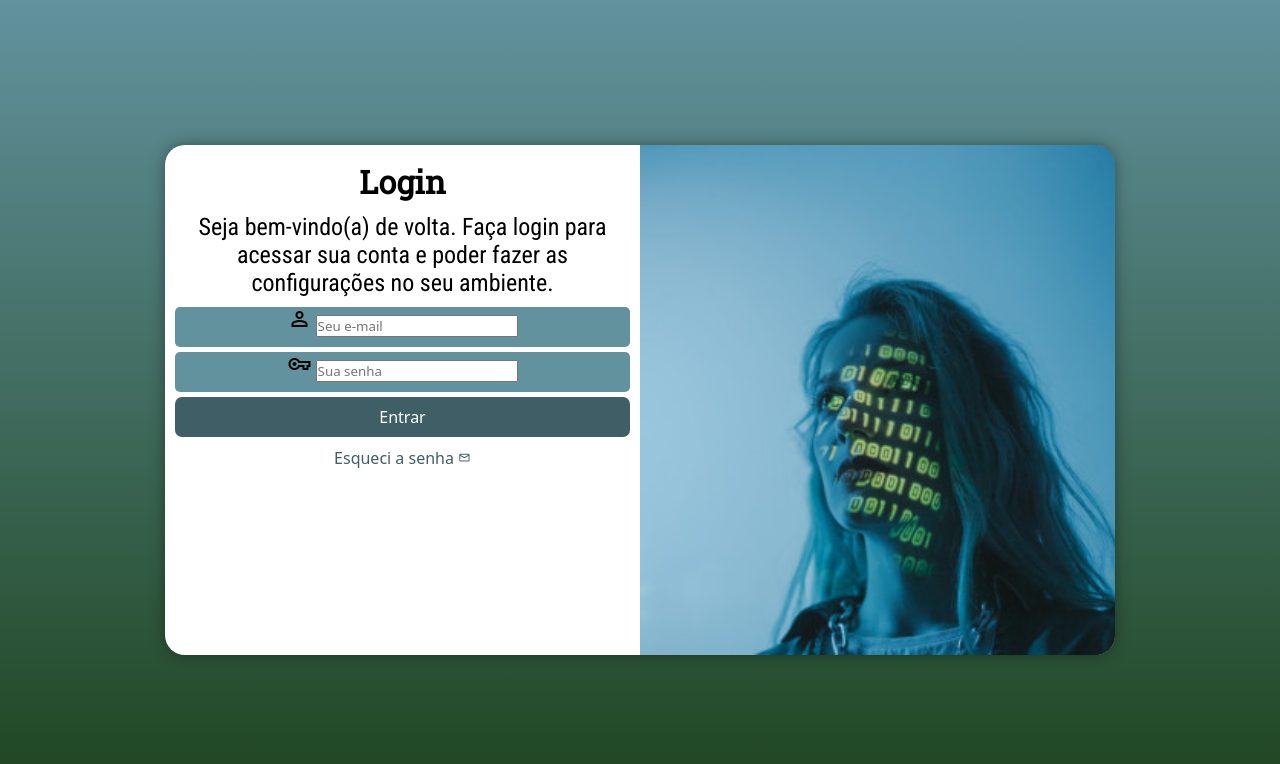
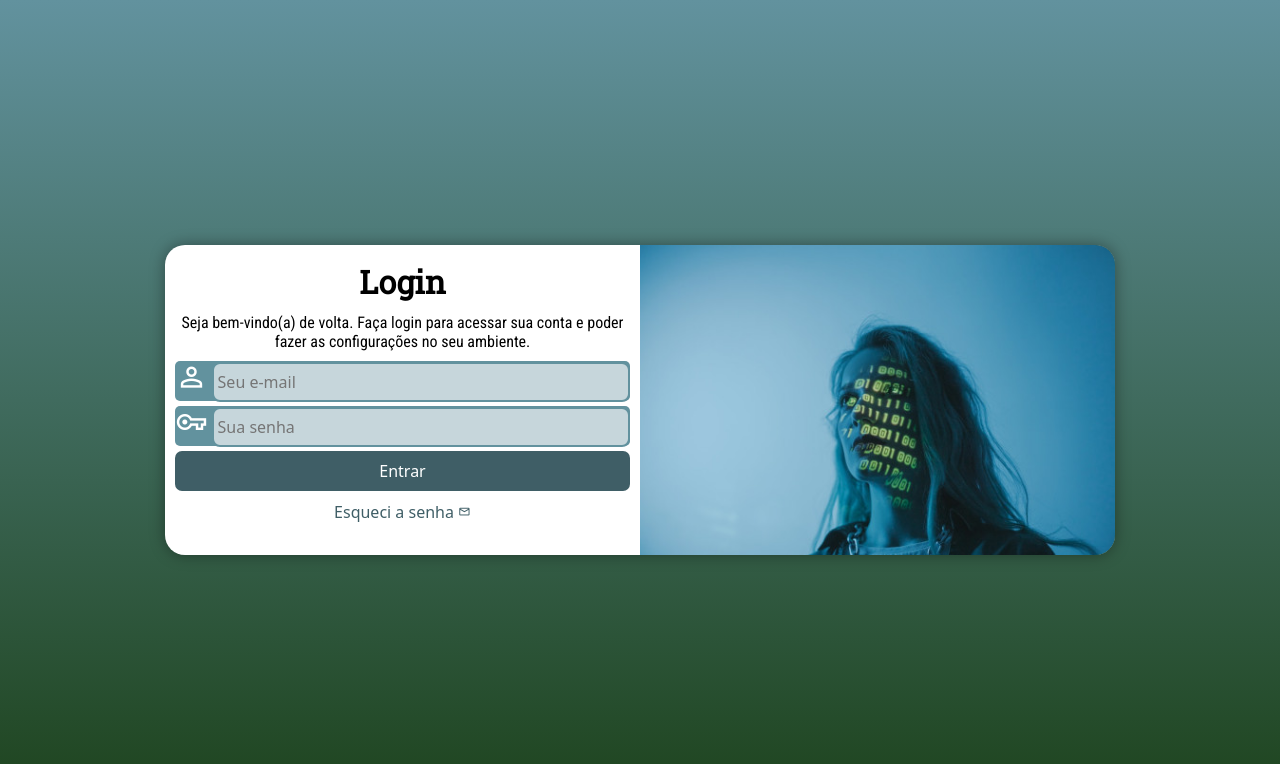
Before and after one commit to esteroli/projeto-login, a plain HTML site: page index.html in a window 1280 px wide. Drawn offline with nearby package versions, Linux system fonts and the light colour scheme.

Commit message:
modified

```diff
--- a/estilos/media-query.css
+++ b/estilos/media-query.css
@@ -7,6 +7,7 @@
 
     section#login {
         width: 80vw;
+        height: 300px;
     }
 
     section#login > div#imagem {
@@ -29,6 +30,7 @@
 
     section#login {
         width: 950px;
+        height: 310px;
     }
 
     section#login > div#imagem {
@@ -48,6 +50,6 @@
     }
 
     div#form > p {
-        font-size: 1.5em;
+        font-size: 1em;
     }
 }
--- a/estilos/style.css
+++ b/estilos/style.css
@@ -35,7 +35,6 @@ section#login {
     position: absolute;
     top: 50%;
     left: 50%;
-    transform: translate(-50%, -50%);
     overflow: hidden;
 
     background-color: white;
@@ -44,6 +43,7 @@ section#login {
     border-radius: 20px;
     box-shadow: 0px 0px 15px rgba(0, 0, 0, 0.373);
 
+    transform: translate(-50%, -50%);
     transition: width .3s, heifht .3s;
     transition-timing-function: ease;
 }
@@ -87,6 +87,29 @@ div.campo > label {
     display: none;
 }
 
+div.campo > span {
+    color: white;
+    font-size: 2em;
+
+}
+
+div.campo > input {
+    background-color: #c6d6db;
+    font-size: 1em;
+    width: calc(100% - 37px);
+    height: 100%;
+    border: 0px;
+    border-radius: 8px;
+    padding: 4px;
+    border: 2px solid #62929E;
+    transform: translateY(-5px);
+}
+
+div.campo > input:focus-within {
+    background-color: white;
+    border: none;
+}
+
 form > input[type=submit] {
     display: block;
     font-size: 1em;
```
